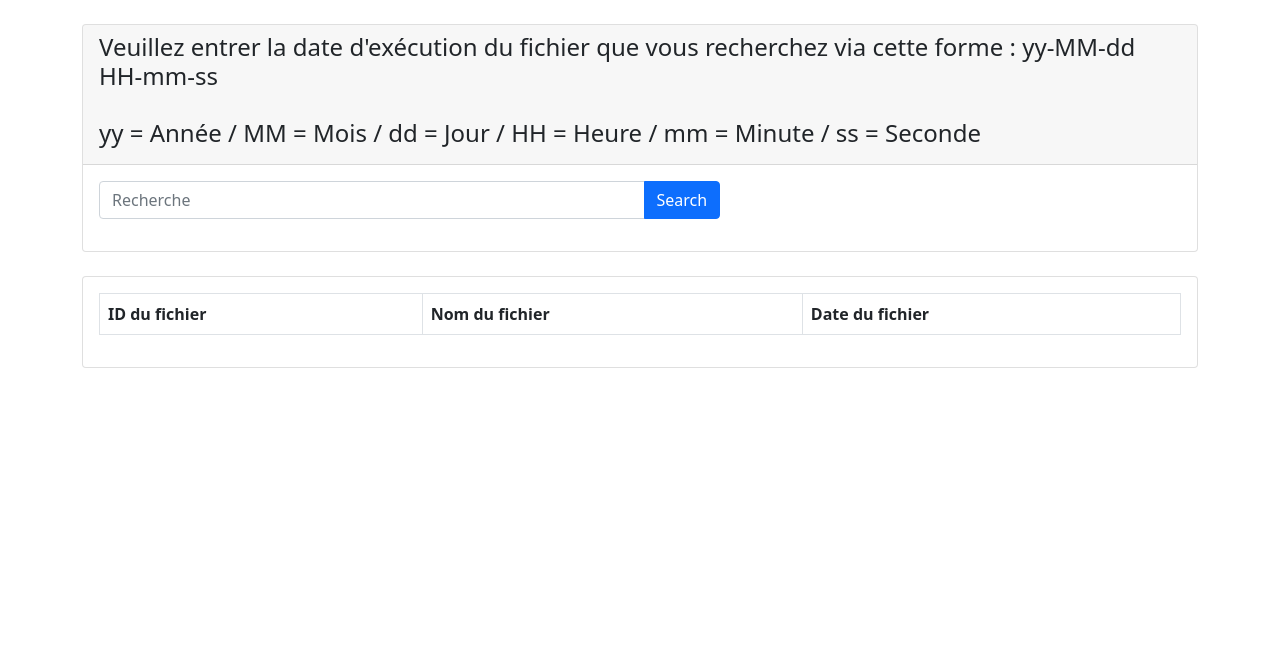
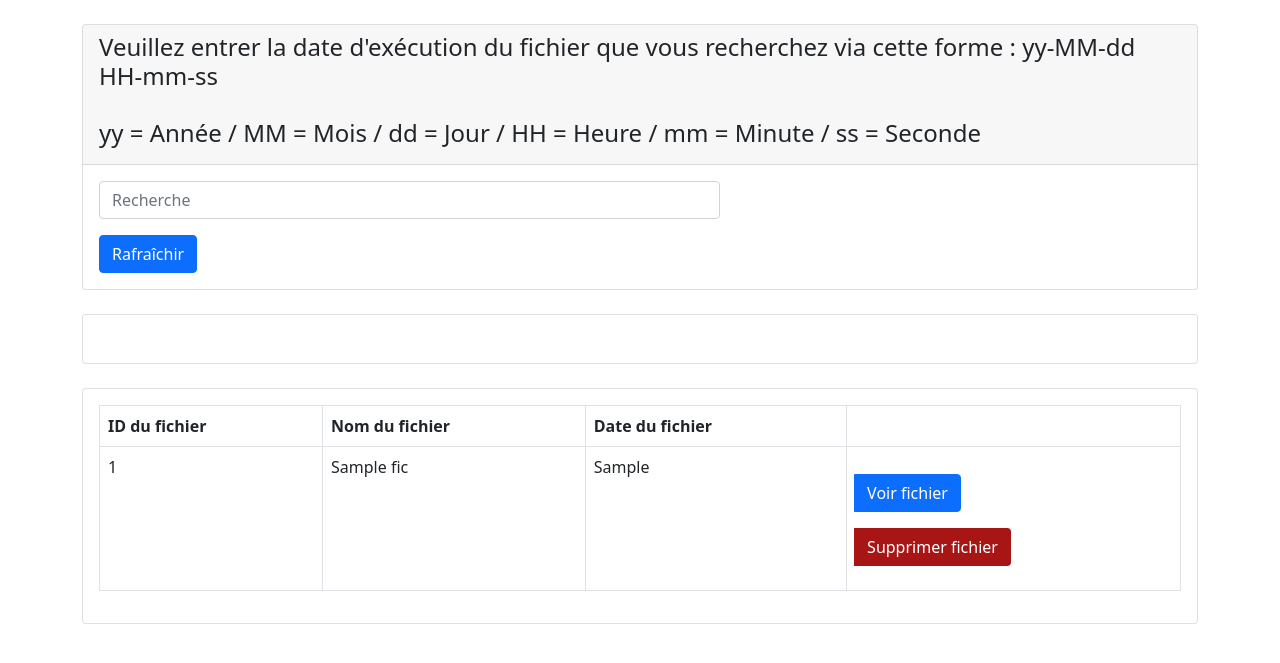
Before and after one commit to Lord83700/Projet-Thales, a PHP site: page / in a window 1280 px wide. Shown: the part 64-727 px from the top of the page. Run offline with PHP 8.4, Linux system fonts and the light colour scheme; tables that the repository leaves empty hold one stand-in row (values such as "Sample post"); lists and menus that the app fills with data are empty; some libraries are stand-ins or nearby versions.

Commit message:
Fix Site

```diff
--- a/Site/index.php
+++ b/Site/index.php
@@ -18,16 +18,6 @@ if(isset($_SESSION['supprok']))
         <script src="https://ajax.googleapis.com/ajax/libs/jquery/3.6.4/jquery.min.js"></script>
         <link rel="stylesheet" href="https://cdnjs.cloudflare.com/ajax/libs/jquery-confirm/3.3.2/jquery-confirm.min.css">
         <script src="https://cdnjs.cloudflare.com/ajax/libs/jquery-confirm/3.3.2/jquery-confirm.min.js"></script>
-        <script>
-            $(document).ready(function () {
-                $(".confirm").click(function (e) {
-                    var result = window.confirm('Êtes-vous sûrs de vouloir supprimer ce fichier ?');
-                    if (result == false) {
-                        e.preventDefault();
-                    };
-                });
-            });
-        </script>
     </head>
     <body>
         <header>
@@ -51,14 +41,12 @@ if(isset($_SESSION['supprok']))
                         <div class="card-body">
                             <div class="row">
                                 <div class="col-md-7">
-
-                                    <form action="" method="GET">
-                                        <div class="input-group mb-3">
-                                            <input type="text" name="search" required value="<?php if(isset($_GET['search'])){echo $_GET['search']; } ?>" class="form-control" placeholder="Recherche">
-                                            <button type="submit" class="btn btn-primary">Search</button>
-                                        </div>
-                                    </form>
-
+                                    <div class="input-group mb-3">
+                                        <input type="text" name="search" id="search" class="form-control" placeholder="Recherche">
+                                    </div>
+                                    <div>
+                                        <button id="refresh-button" class="btn btn-primary" type="button">Rafraîchir</button>
+                                    </div>
                                 </div>
                             </div>
                         </div>
@@ -68,66 +56,16 @@ if(isset($_SESSION['supprok']))
                 <div class="col-md-12">
                     <div class="card mt-4">
                         <div class="card-body">
-                            <table class="table table-bordered">
-                                <thead>
-                                    <tr>
-                                        <th>ID du fichier</th>
-                                        <th>Nom du fichier</th>
-                                        <th>Date du fichier</th>
-                                    </tr>
-                                </thead>
-                                <tbody>
-                                    <?php
-                                        include ("base.php");
+                            <table id="result" class="table table-bordered">
+                            </table>
+                        </div>
+                    </div>
+                </div>
 
-                                        if(isset($_GET['search']))
-                                        {
-                                            $filtre = $_GET['search'];
-                                            $query = "SELECT * FROM fic WHERE CONCAT(numfic,nomfic,dt) LIKE '%$filtre%' ";
-                                            $req = $bd->prepare($query);
-                                            $req->execute();
-                                            $res = $req->fetchall();
-                                            $count = $req->rowCount();
-                                            $req->closeCursor();
-
-                                            if($count > 0)
-                                            {
-                                                foreach($res as $items)
-                                                {
-                                                    ?>
-                                                    <tr>
-                                                        <td><?= $items['numfic']; ?></td>
-                                                        <td><?= $items['nomfic']; ?></td>
-                                                        <td><?= $items['dt']; ?></td>
-                                                        <td>
-                                                        <form action="affiche.php" method="GET">
-                                                            <div class="input-group mb-3">
-                                                                <input type="hidden" name="page" value="1">
-                                                                <button type="submit" class="btn btn-primary button" name="numfic" value="<?php if(isset($items['numfic'])){echo $items['numfic']; } ?>">Voir fichier</button>
-                                                            </div>
-                                                        </form>
-                                                        <form action="supprfic.php" method="GET">
-                                                            <div class="input-group mb-3">
-                                                                <input type="hidden" name="search" value="<?php if(isset($_GET['search'])){echo $_GET['search'];} ?>">
-                                                                <button type="submit" class="btn button-danger confirm" name="numfic" value="<?php if(isset($items['numfic'])){echo $items['numfic']; } ?>">Supprimer fichier</button>
-                                                            </div>
-                                                        </form>
-                                                        </td>
-                                                    </tr>
-                                                    <?php
-                                                }
-                                            }
-                                            else
-                                            {
-                                                ?>
-                                                    <tr>
-                                                        <td colspan="4">Aucun résultat</td>
-                                                    </tr>
-                                                <?php
-                                            }
-                                        }
-                                    ?>
-                                </tbody>
+                <div class="col-md-12">
+                    <div class="card mt-4">
+                        <div class="card-body">
+                            <table id="data-table" class="table table-bordered">
                             </table>
                         </div>
                     </div>
@@ -138,3 +76,71 @@ if(isset($_SESSION['supprok']))
         </footer>
     </body>
 </html>
+<script>
+    $(document).ready(function(){
+        $('#search').keyup(function(){
+            var txt = $(this).val();
+            if(txt != '')
+            {
+                $.ajax({
+                    url:"fetch.php",
+                    method:"post",
+                    data:{search:txt},
+                    dataType:"text",
+                    success:function(data)
+                    {
+                        $('#result').html(data);
+                    }
+                });
+            }
+            else
+            {
+                $('#result').html('');
+            }
+        });
+    });
+</script>
+<script>
+    $(document).ready(function() {
+        // Function to refresh the data
+        function refreshData() {
+            $.ajax({
+                url:'refresh.php', // Replace 'refresh.php' with the URL of your PHP file that contains the query
+                type:'GET',
+                success: function(response) {
+                    $('#data-table').html(response); // Update the table content with the response from the server
+                },
+                error: function() {
+                    alert('Error occurred while refreshing data.');
+                }
+            });
+        }
+
+        // Button click event
+        $('#refresh-button').click(function() {
+            refreshData();
+        });
+
+        // Initial data load
+        refreshData();
+    });
+</script>
+<script>
+        $(document).on('click', '.confirm', function(e) {
+            e.preventDefault(); // Prevent the default form submission
+            var form = $(this).closest('form'); // Get the closest form element
+
+            $.confirm({
+                title: 'Attention !',
+                content: 'Êtes-vous sûrs de vouloir supprimer ce fichier ?',
+                buttons: {
+                    Oui: function () {
+                        form.trigger('submit'); // Submit the form if the user confirms
+                    },
+                    Annuler: function () {
+                        // Do nothing if the user cancels
+                    }
+                }
+            });
+        });
+</script>
--- /dev/null
+++ b/Site/refresh.php
@@ -0,0 +1,56 @@
+<?php
+include ('base.php');
+$query = "SELECT * FROM fic WHERE CONCAT(numfic,nomfic,dt) ORDER BY numfic DESC LIMIT 0,5 ";
+$req = $bd->prepare($query);
+$req->execute();
+$res = $req->fetchall();
+$count = $req->rowCount();
+$req->closeCursor();
+
+if($count > 0)
+{
+    ?>
+    <div class="table-responsive">
+        <table class="table table-bordered">
+            <tr>
+                <th>ID du fichier</th>
+                <th>Nom du fichier</th>
+                <th>Date du fichier</th>
+                <th></th>
+            </tr>
+    <?php
+    foreach($res as $items)
+    {
+        ?>
+        <tr>
+            <td><?= $items['numfic']; ?></td>
+            <td><?= $items['nomfic']; ?></td>
+            <td><?= $items['dt']; ?></td>
+            <td>
+            <form action="affiche.php" method="GET">
+                <div class="input-group mb-3">
+                    <input type="hidden" name="page" value="1">
+                    <button type="submit" class="btn btn-primary button" name="numfic" value="<?php if(isset($items['numfic'])){echo $items['numfic']; } ?>">Voir fichier</button>
+                </div>
+            </form>
+            <form action="supprfic.php" method="GET">
+                <div class="input-group mb-3">
+                    <input type="hidden" name="numfic" value="<?php if(isset($items['numfic'])){echo $items['numfic']; } ?>">
+                    <input type="hidden" name="search" value="<?php if(isset($_GET['search'])){echo $_GET['search'];} ?>">
+                    <button type="submit" id="deleteform" class="btn button-danger confirm">Supprimer fichier</button>
+                </div>
+            </form>
+            </td>
+        </tr>
+        <?php
+    }
+}
+else
+{
+    ?>
+    <tr>
+        <td colspan="4">Aucun résultat</td>
+    </tr>
+    <?php
+}
+?>
--- a/Site/style.css
+++ b/Site/style.css
@@ -38,3 +38,17 @@
     background-color: #790f0f;
     color: white;
 }
+
+.pagination a {
+    display: inline-block;
+    margin-right: 5px;
+    padding: 5px 10px;
+    background-color: #f2f2f2;
+    color: #333;
+    text-decoration: none;
+}
+
+.pagination a.active {
+    background-color: #4CAF50;
+    color: white;
+}
--- a/Site/supprfic.php
+++ b/Site/supprfic.php
@@ -13,6 +13,6 @@ foreach ($tab as $i)
     $req->execute();
 }
 
-header ('Location: index.php?search='.$_GET['search']);
+header ('Location: index.php');
 exit();
 ?>
```
Also changed, not shown: Site/affiche.php (+29 -31 lines), Site/fetch.php (added, +53 -0 lines), 1 other file.
